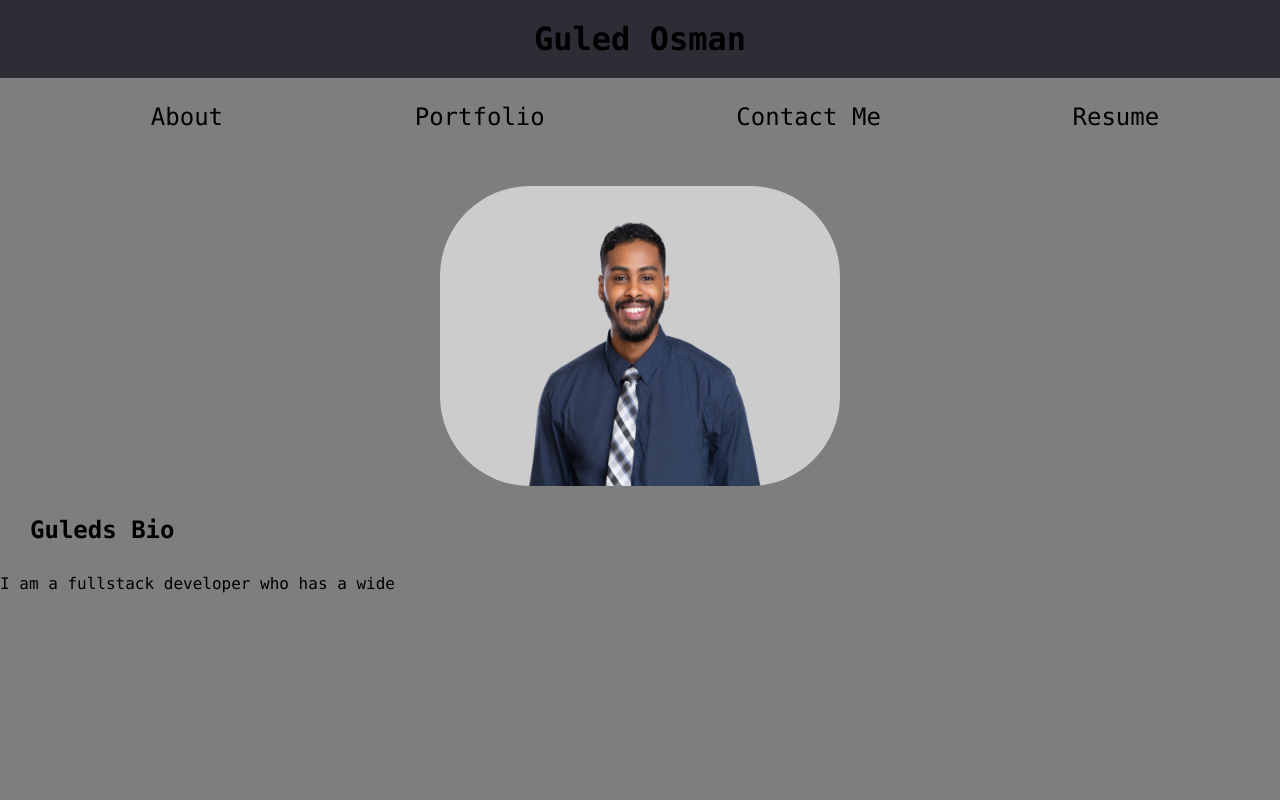
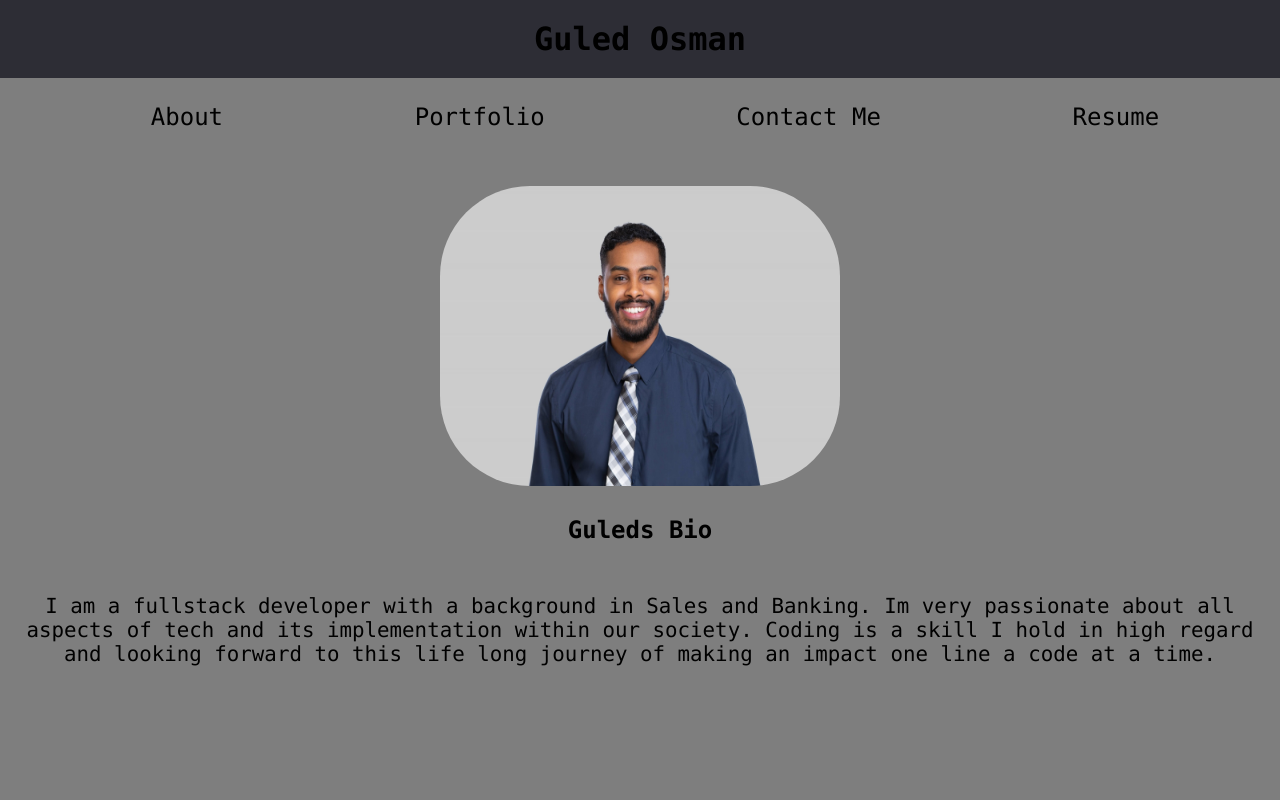
Before and after one commit to ItzGuled/react-portfolio, a React (Create React App) app: page / in a window 1280 px wide. Shown: the top 800 px of the page. Built offline with nearby package versions, Linux system fonts and the light colour scheme.

Commit message:
clean css

```diff
--- a/src/components/About/index.js
+++ b/src/components/About/index.js
@@ -9,7 +9,7 @@ function About() {
         <h2>Guleds Bio</h2>
       </div>
       <div>
-        <p>I am a fullstack developer who has a wide </p>
+        <p>I am a fullstack developer with a background in Sales and Banking. Im very passionate about all aspects of tech and its implementation within our society. Coding is a skill I hold in high regard and looking forward to this life long journey of making an impact one line a code at a time.</p>
       </div>
     </div>
   );
--- a/src/index.css
+++ b/src/index.css
@@ -38,7 +38,7 @@ body {
 }
 
 .about-me {
-
+  text-align: center;
 }
 
 .nav {
@@ -52,6 +52,11 @@ body {
 
 a {
   margin-left: 30px;
+}
+
+p {
+  font-size: 1.3rem;
+  margin: 20px;
 }
 
 ul {
@@ -132,5 +137,5 @@ footer {
 }
 
 .form-look {
-  margin: 40px
+  margin: 40px;
 }
```
Also changed, not shown: src/assets/nyc.jpg (deleted), src/assets/nyc.png (deleted).
